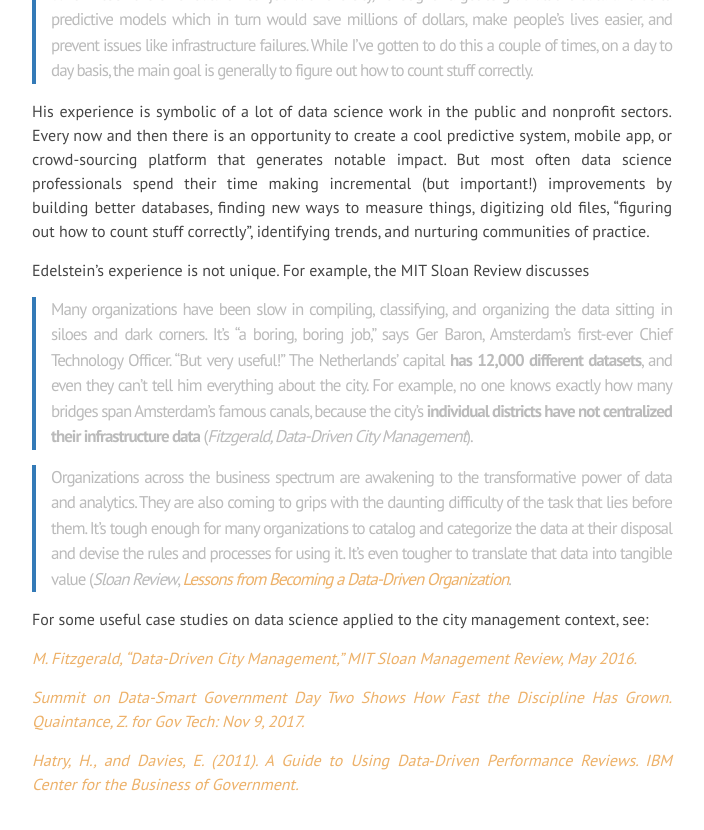
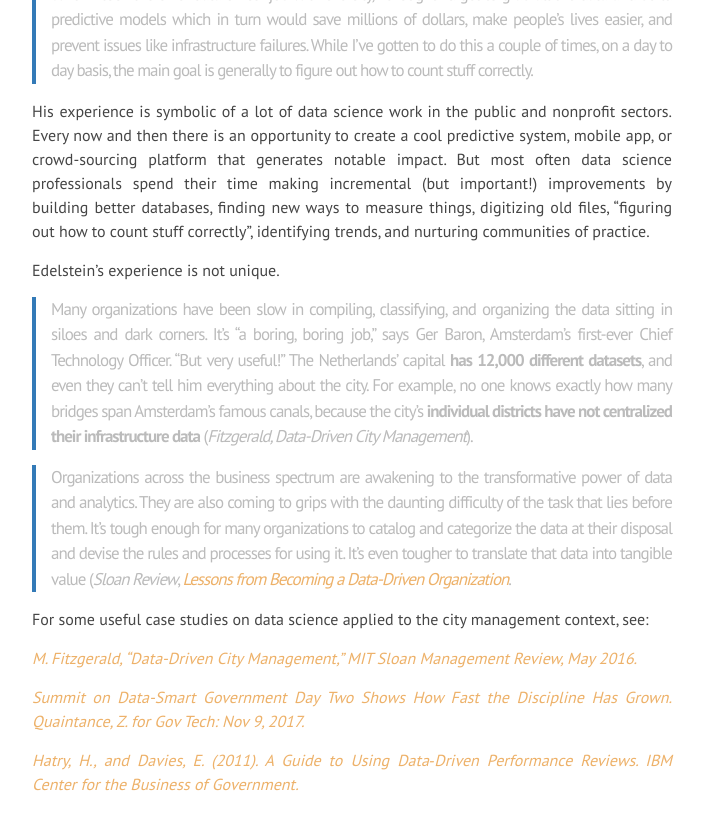
Before and after one commit to DS4PS/ds4ps.github.io, a Jekyll site: the page built from _posts/2019-06-02-day-in-life-of-chief-data-officer.md, in a window 1280 px wide and 900 px high, scrolled down 765 px, cut to the strip 0-870 px from the top of the window. Shown: the top 830 px of the strip, without its empty margins (288-992 px from the left). Built offline with Jekyll 4.4.1, drawn with Linux system fonts in a browser that asks for light colours; nearby versions of some CDN libraries; library files that are not in the unit come from our copies.

Commit message:
Update 2019-06-02-day-in-life-of-chief-data-officer.md

```diff
--- a/_posts/2019-06-02-day-in-life-of-chief-data-officer.md
+++ b/_posts/2019-06-02-day-in-life-of-chief-data-officer.md
@@ -11,7 +11,7 @@ In a [RECENT BLOG POST](https://medium.com/@samedelstein/chief-data-officer-7bfc
 
 His experience is symbolic of a lot of data science work in the public and nonprofit sectors. Every now and then there is an opportunity to create a cool predictive system, mobile app, or crowd-sourcing platform that generates notable impact. But most often data science professionals spend their time making incremental (but important!) improvements by building better databases, finding new ways to measure things, digitizing old files, "figuring out how to count stuff correctly", identifying trends, and nurturing communities of practice.
 
-Edelstein's experience is not unique. For example, the MIT Sloan Review discusses
+Edelstein's experience is not unique.
 
 
 
```
